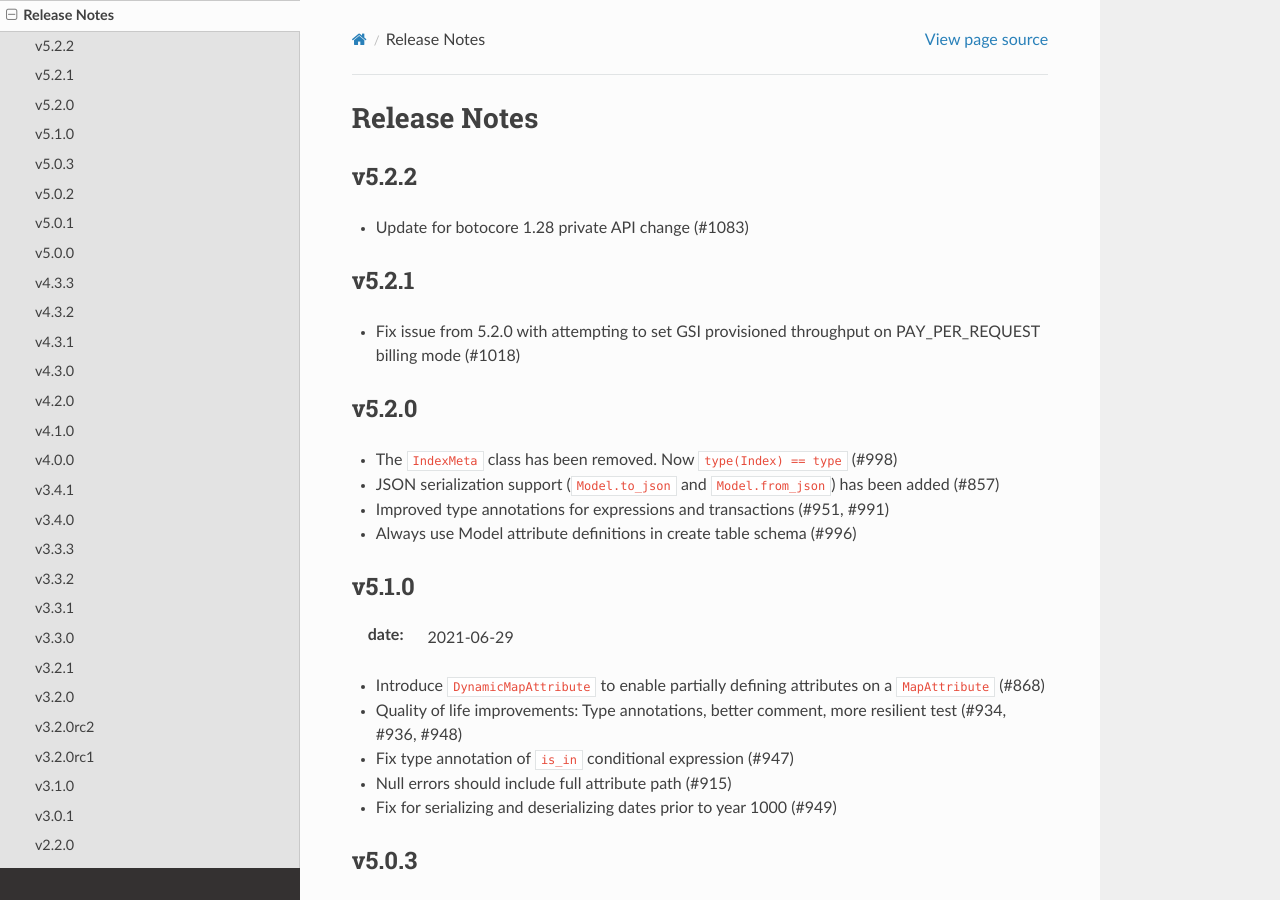
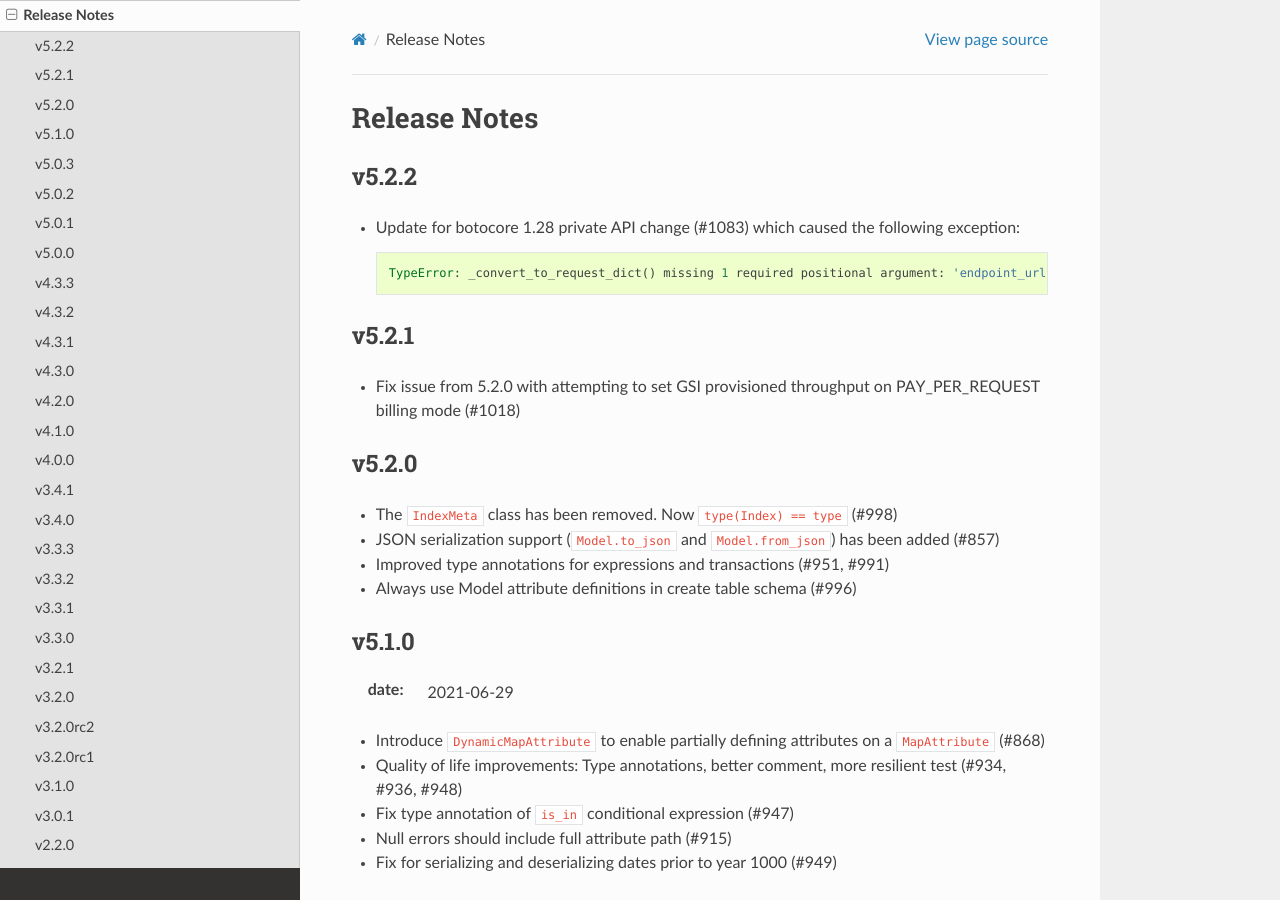
Before and after one commit to pynamodb/PynamoDB, a Sphinx documentation site: the page built from docs/release_notes.rst, in a window 1280 px wide and 900 px high. Built offline with Sphinx 7.4.7 and the Read the Docs theme 2.0.0, drawn with Linux system fonts in a browser that asks for light colours.

Commit message:
mention the _convert_to_request_dict exception

```diff
--- a/docs/release_notes.rst
+++ b/docs/release_notes.rst
@@ -3,7 +3,9 @@ Release Notes
 
 v5.2.2
 ----------
-* Update for botocore 1.28 private API change (#1083)
+* Update for botocore 1.28 private API change (#1083) which caused the following exception::
+
+    TypeError: _convert_to_request_dict() missing 1 required positional argument: 'endpoint_url'
 
 
 v5.2.1
```
